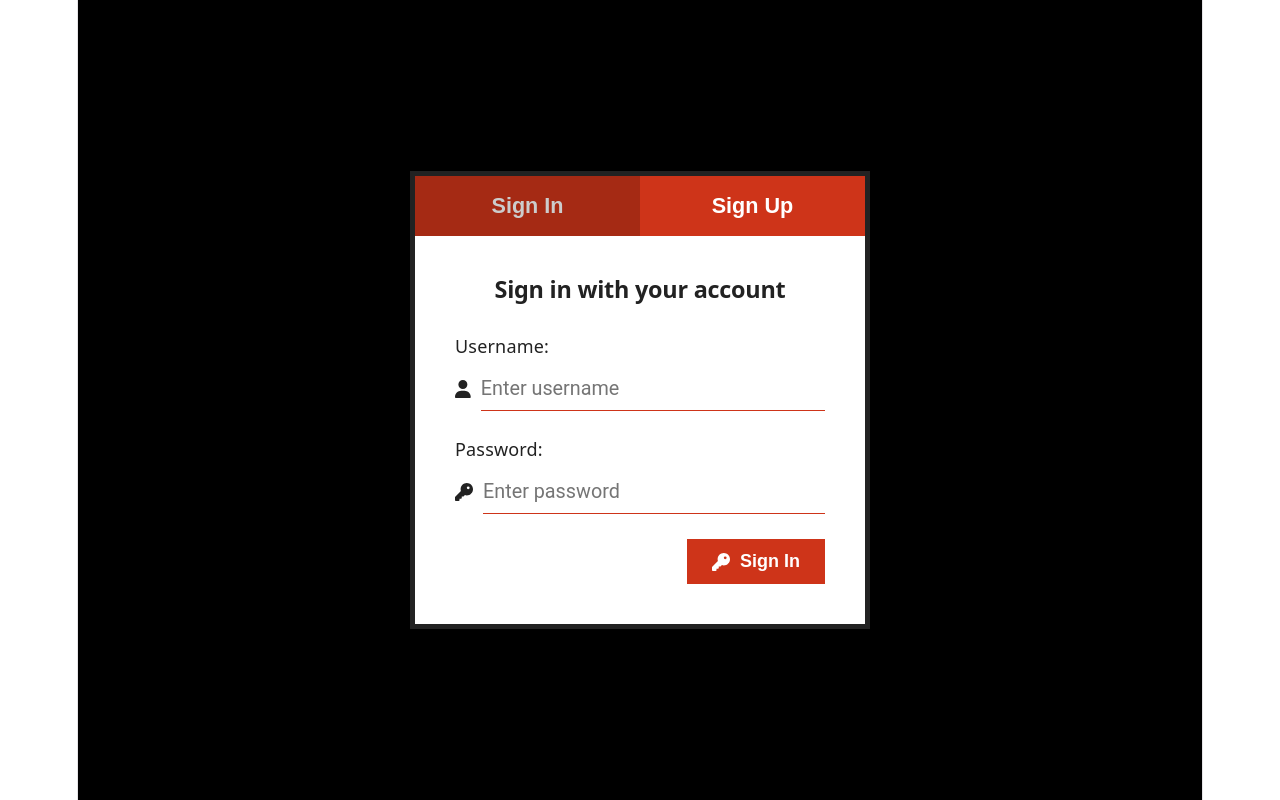
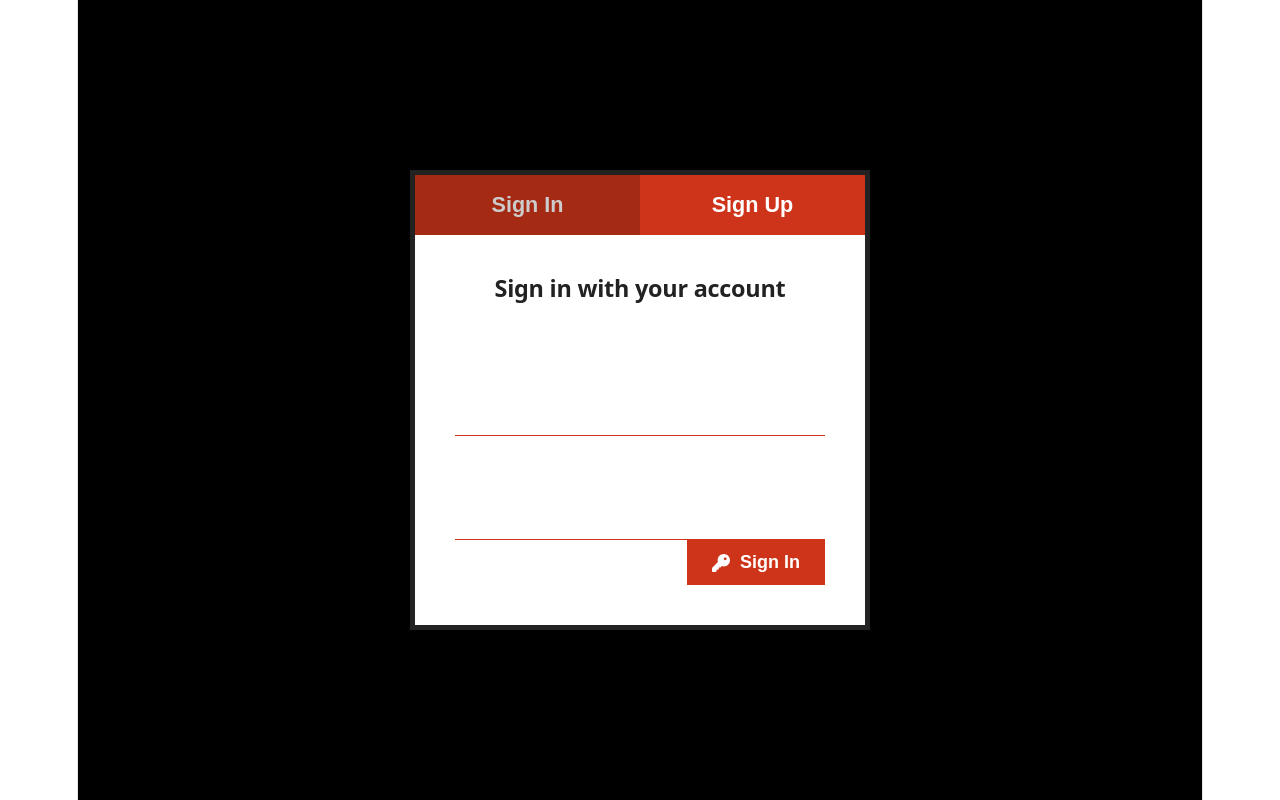
Before and after one commit to Gromuf/holbertonschool-cinema-guru, a React (Vite) app in the folder frontend/: page /home in a window 1280 px wide. Built offline with nearby package versions, Linux system fonts and the light colour scheme.

Commit message:
task 10 : WORKING

```diff
--- a/frontend/src/components/Activity.jsx
+++ b/frontend/src/components/Activity.jsx
@@ -1,19 +1,28 @@
 import React from "react";
 import "./components.css";
 
-const Activity = ( { activity }) => {
-  const { user, action, title, date } = activity;
+const Activity = ({ activity }) => {
+  const { user, title, updatedAt, createdAt } = activity;
+  const isRemoved = activity.activityType?.toLowerCase().includes("remove") || activity.action?.toLowerCase().includes("remove");
+  const status = isRemoved ? "removed" : "added";
+  const activityType = activity.activityType || activity.action || "";
+  const listType = activityType.toLowerCase().includes("favorite") ? "favorite" : "watch later";
+  const rawDate = updatedAt || createdAt || activity.date;
+  const formattedDate = rawDate
+    ? new Date(rawDate).toLocaleDateString("fr-FR", { day: 'numeric', month: 'short' })
+    : "";
+
   return (
     <li className="activity-item">
       <p>
-        <span className="red-text">{user.username}</span>
-        {` ${action} `}
+        <span className="red-text">{user?.username}</span>
+        {` ${status} `}
         <span className="red-text">{title?.title}</span>
-        {`-`}
-        <i>{date}</i>
+        {` ${listType} to `}
+        <i>{formattedDate}</i>
       </p>
     </li>
   );
-}
+};
 
 export default Activity;
--- a/frontend/src/components/general/general.css
+++ b/frontend/src/components/general/general.css
@@ -7,32 +7,19 @@
 }
 
 /* --- Conteneurs --- */
-.input-container, .select-container {
-  display: flex;
-  flex-direction: column;
-  margin-bottom: 25px;
-  width: 100%;
-}
-
 .input-container label, .select-container label {
+  color: var(--text-light);
   font-size: 1rem;
   margin-bottom: 8px;
   display: flex;
   align-items: center;
-  color: var(--text-dark);
   font-weight: 500;
 }
 
 /* --- Wrapper pour Icône --- */
-.input-wrapper {
-  display: flex;
-  align-items: center;
-  position: relative;
-}
-
 .input-icon {
   margin-right: 10px;
-  color: var(--text-dark);
+  color: var(--text-light);
 }
 
 /* --- Input, Select & Search --- */
@@ -45,19 +32,29 @@ input, .select-input, .search-bar {
   font-size: 1.1rem;
   font-family: 'Roboto', sans-serif;
   background-color: transparent !important;
-  color: var(--text-dark);
+  color: var(--text-light);
   transition: border-bottom-width 0.2s;
 }
 
-input:focus, .select-input:focus {
-  border-bottom-width: 3px;
+.select-input {
+  background-color: transparent !important;
+  color: var(--text-light) !important;
 }
 
-/* Fix spécifique pour la SearchBar (Style arrondi si tu préfères la garder différente) */
-.search-bar {
-  border: 1px solid var(--primary-color);
-  border-radius: 25px;
-  padding: 10px 20px;
+.select-input option {
+  background-color: white !important;
+  color: black !important;
+  font-family: 'Roboto', sans-serif;
+  padding: 10px;
+}
+
+input::placeholder, .search-bar::placeholder {
+  color: rgba(255, 255, 255, 0.5); /* Blanc semi-transparent */
+}
+
+input:-webkit-autofill {
+  -webkit-box-shadow: 0 0 0px 1000px #1a1a1a inset !important;
+  -webkit-text-fill-color: white !important;
 }
 
 /* --- Bouton Général --- */
@@ -74,14 +71,9 @@ input:focus, .select-input:focus {
   justify-content: center;
   gap: 10px;
   transition: filter 0.2s;
+
 }
 
 .button-container:hover {
   filter: brightness(0.85);
 }
-
-/* Autofill Fix */
-input:-webkit-autofill {
-  -webkit-box-shadow: 0 0 0px 1000px white inset !important;
-  -webkit-text-fill-color: black !important;
-}
--- a/frontend/src/routes/dashboard/dashboard.css
+++ b/frontend/src/routes/dashboard/dashboard.css
@@ -1,3 +1,9 @@
+:root {
+  --primary-color: #ce3419;
+  --text-light: #ffffff;
+}
+
+/* 1. Conteneur bloqué à la taille de l'écran */
 .dashboard-container {
   display: flex;
   flex-direction: column;
@@ -9,43 +15,40 @@
   overflow: hidden;
 }
 
+/* 2. Header fixe en haut */
 .header {
-  position: fixed;
-  top: 0;
-  left: 0;
+  height: 70px;
   width: 100%;
-  height: 70px;
-  z-index: 1100;
+  flex-shrink: 0;
+  z-index: 1000;
+  background-color: #1a1a1a; /* Fond solide pour ne pas voir les films dessous */
 }
 
+/* 3. Zone principale */
 .dashboard-main {
   display: flex;
   flex: 1;
-  margin-top: 70px;
-  height: calc(100vh - 70px);
+  overflow: hidden;
 }
 
+/* 4. Sidebar fixe à gauche */
 .sidebar {
-  position: fixed;
-  top: 70px;
-  left: 0;
-  height: calc(100vh - 70px);
-  z-index: 1050;
+  height: 100%;
+  flex-shrink: 0;
+  z-index: 900;
+  overflow-y: auto; /* Scroll interne si trop d'activités */
 }
 
+/* 5. Zone de contenu (Celle qui scrolle !) */
 .dashboard-content {
   flex: 1;
-  padding: 20px;
-  margin-left: 80px;
+  padding: 20px 40px;
   overflow-y: auto;
-  color: white;
-  transition: margin-left 0.3s ease;
+  color: var(--text-light);
+  height: 100%;
 }
 
-.sidebar:not(.small) + .dashboard-content {
-  margin-left: 250px;
-}
-
+/* 6. Grille de films */
 .movies-grid {
   display: grid;
   grid-template-columns: repeat(auto-fill, minmax(250px, 1fr));
@@ -54,8 +57,30 @@
   padding: 20px 0;
 }
 
+/* 7. Bouton Load More (Ajustement hauteur) */
 .load-more-container {
   display: flex;
   justify-content: center;
-  padding: 40px 0;
+  padding: 20px 0 40px 0; /* Réduit pour qu'il soit juste sous la grille */
+  width: 100%;
 }
+
+/* --- Forcer les textes et inputs en blanc --- */
+.input-container label,
+.select-container label,
+.input-icon,
+input,
+.select-input,
+.search-bar {
+  color: var(--text-light) !important;
+}
+
+input::placeholder {
+  color: rgba(255, 255, 255, 0.5) !important;
+}
+
+/* Fix pour l'autofill (fond noir, texte blanc) */
+input:-webkit-autofill {
+  -webkit-box-shadow: 0 0 0px 1000px #1a1a1a inset !important;
+  -webkit-text-fill-color: white !important;
+}
```
